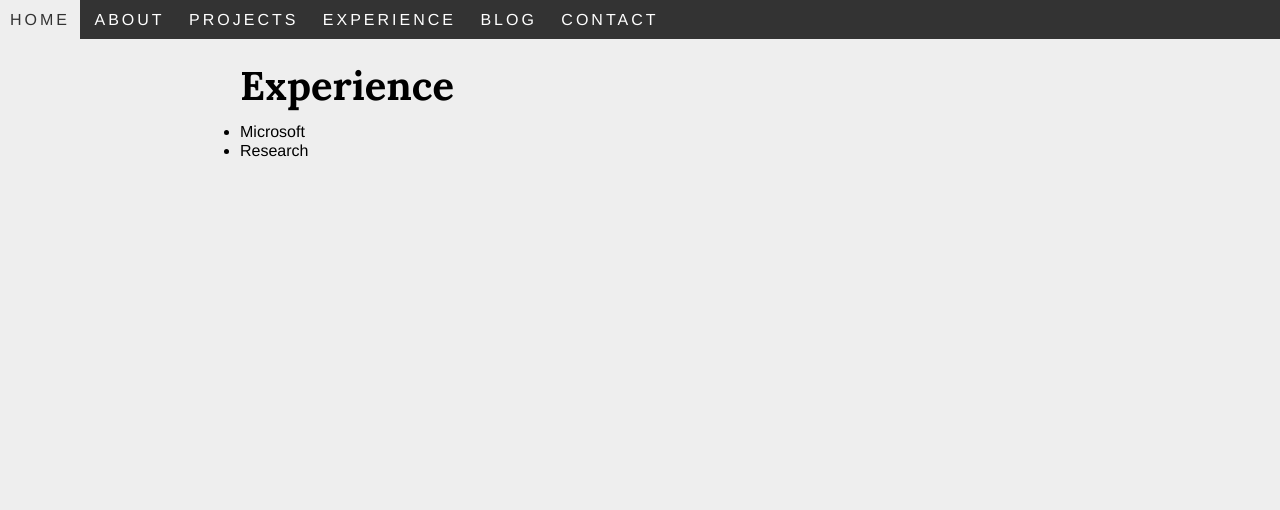
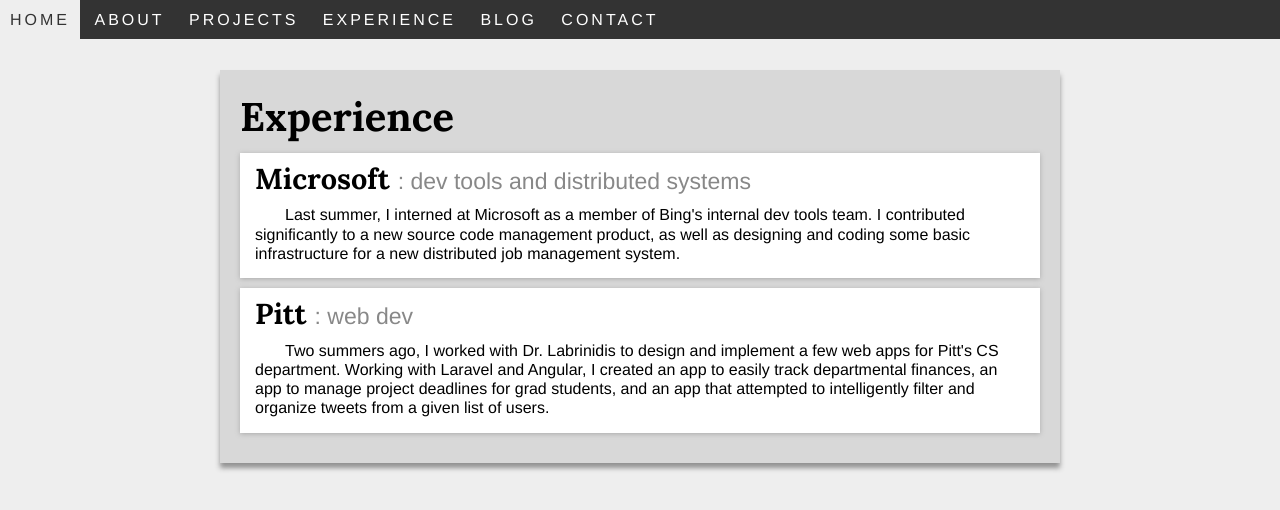
Before and after one commit to jroggeman/jroggeman.github.io, a Jekyll site: the page built from experience/index.md, in a window 1280 px wide. Shown: the top 510 px of the page. Built offline with Jekyll 4.4.1, drawn with Linux system fonts in a browser that asks for light colours.

Commit message:
Make container a material card

```diff
--- /dev/null
+++ b/_data/experience.yml
@@ -0,0 +1,14 @@
+- company: Microsoft
+  summary: dev tools and distributed systems
+  description: Last summer, I interned at Microsoft as a member of Bing's internal
+      dev tools team.  I contributed significantly to a new source code management
+      product, as well as designing and coding some basic infrastructure for a new
+      distributed job management system.
+
+- company: Pitt
+  summary: web dev
+  description: Two summers ago, I worked with Dr. Labrinidis to design and implement
+      a few web apps for Pitt's CS department.  Working with Laravel and Angular, I
+      created an app to easily track departmental finances, an app to manage project
+      deadlines for grad students, and an app that attempted to intelligently
+      filter and organize tweets from a given list of users.
--- a/css/main.scss
+++ b/css/main.scss
@@ -34,13 +34,21 @@
     max-width: 800px;
     margin-left: auto;
     margin-right: auto;
-    padding: 10px;
+
+    margin-top: 70px;
+    padding-top: 10px;
+    padding-left: 20px;
+    padding-right: 20px;
+    padding-bottom: 20px;
+
+    background-color: #D8D8D8;
+    box-shadow: 0px 5px 5px #929292;
 
     @include size-less-than($desktop) {
     }
 }
 
-#projects {
+#card-list {
     li {
         // Visual
         list-style-type: none;
@@ -62,7 +70,11 @@
 
         p {
             text-indent: 30px;
-            display: inline;
+
+            // Required for text indent; reset margins
+            display: inline-block;
+            margin-top: 0px;
+            margin-bottom: 0px;
         }
 
         // Spacing
@@ -77,7 +89,7 @@
         }
 
         // Reset link, make div clickable
-        a {
+        .card-wrapper {
             padding: 15px;
             color: black;
             text-decoration: none;
--- a/experience/index.md
+++ b/experience/index.md
@@ -2,5 +2,13 @@
 layout: default
 ---
 # Experience
-- Microsoft
-- Research
+<ul id="card-list">
+    {% for job in site.data.experience %}
+    <li>
+        <div class="card-wrapper">
+            <h2>{{ job.company }}<span class="subheading">: {{ job.summary }}</span></h2>
+            <p>{{ job.description }}</p>
+        </div>
+    </li>
+    {% endfor %}
+</ul>
```
Also changed, not shown: projects/index.md (+2 -2 lines).
